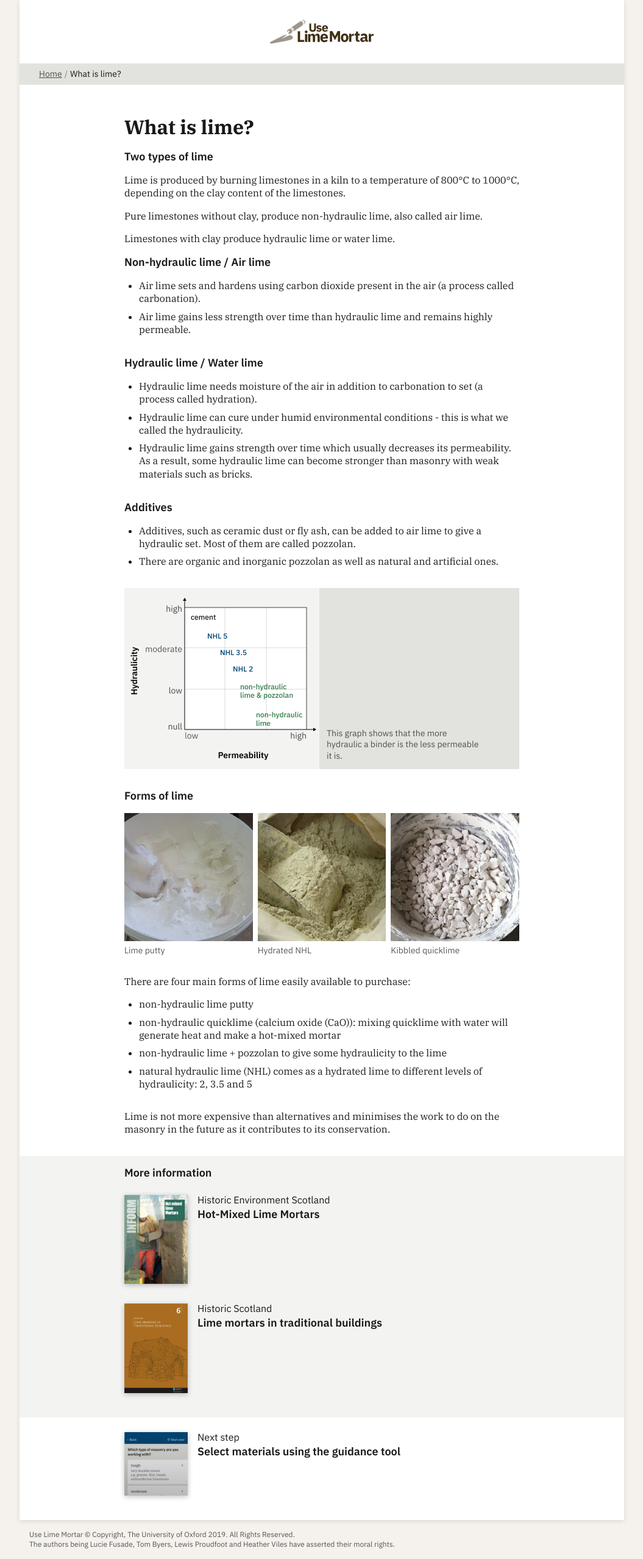
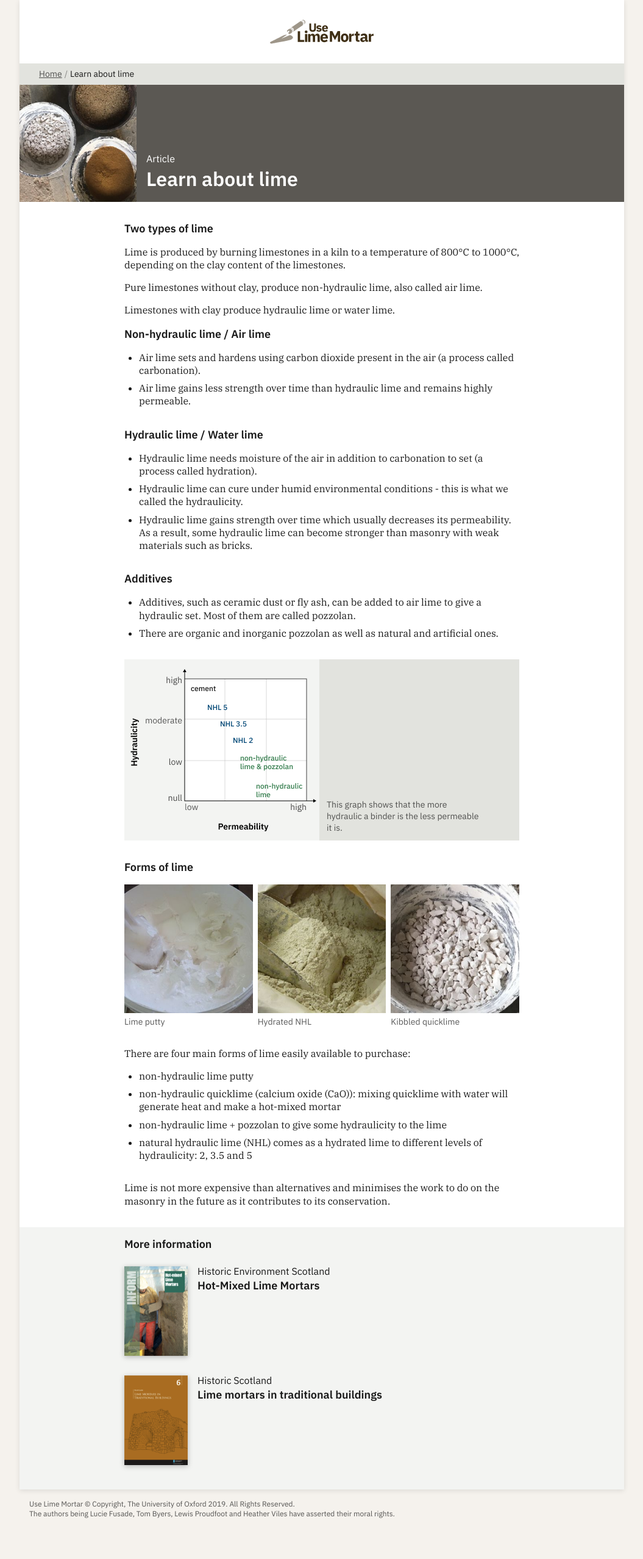
Before and after one commit to LucieFu/uselimemortar, a Jekyll site: the page built from _articles/learn-about-lime.md, in a window 1280 px wide. Shown: the whole page at 61% size, without its empty margins (112-1167 px from the left). Built offline with Jekyll 4.4.1, drawn with Linux system fonts in a browser that asks for light colours; after the commit the page ends 2506 px from its top, so only the background shows below that.

Commit message:
Add headers to all three pages

```diff
--- a/_articles/types-of-lime.md
+++ b/_articles/learn-about-lime.md
@@ -1,9 +1,10 @@
 ---
 layout: article
-meta-title: What is Lime? | Hydraulic, non-hydraulic & additives | uselimemortar.com
-title: What is lime?
-description: "All about different types of lime"
-permalink: article/types-of-lime/
+meta-title: Learn about lime | Hydraulic, non-hydraulic & additives | uselimemortar.com
+title: Learn about lime
+header-image: /images/material-buckets.jpg
+header-image-description: Different types of lime
+permalink: article/learn-about-lime/
 resources:
   - source: Historic Environment Scotland
     title: Hot-Mixed Lime Mortars
@@ -20,11 +21,7 @@ forms-of-lime:
     description: Hydrated NHL
   - url: kibbled-quicklime.jpg
     description: Kibbled quicklime
-next-step:
-  source: Next step
-  title: Select materials using the guidance tool
-  image: type-of-masonry.jpg
-  href: /guidance-tool/
+
 ---
 
 ## Two types of lime
--- /dev/null
+++ b/_includes/page-header.html
@@ -0,0 +1,9 @@
+<div class="full-width">
+  <header class="header">
+    <img class="header__image" src="{{ include.header-image }}" alt="{{ include.header-image-description }}"/>
+    <div class="header__text">
+      <h3 class="header__label">{{ include.content-type }}</h3>
+      <h1 class="header__title">{{ include.title }}</h1>
+    </div>
+  </header>
+</div>
--- a/_layouts/article.html
+++ b/_layouts/article.html
@@ -2,13 +2,17 @@
 layout: default
 ---
 
+{% include page-header.html
+  content-type="Article"
+  title=page.title
+  header-image=page.header-image
+  header-image-description=page.header-image-description
+%}
+
 <div class="px-16 partial-width">
-  <header class="article-header">
-    <h1 class="article-header__title">{{ page.title }}</h1>
-  </header>
-  <main class="article-body">
+  <article class="article-body">
     {{ content }}
-  </main>
+  </article>
 </div>
 
 {% if page.resources %}
--- a/css/main.css
+++ b/css/main.css
@@ -198,15 +198,46 @@ a { color: #014776; }
   margin: 0 auto;
 }
 
-.article-header {
-  margin-bottom: 16px;
-  padding-top: 48px;
+.header {
+  display: flex;
+  margin-bottom: 32px;
+  align-items: flex-end;
+  background-color: #5B5853;
 }
-.article-header__title {
-  font-family: "IBM Plex Serif", Georgia, serif;
-  font-size: 32px;
-  font-weight: 700;
+
+.header__image {
+  max-width: 120px;
 }
+
+.header__text {
+  padding: 16px;
+}
+.header__label {
+  font-family: "IBM Plex Sans", sans-serif;
+  margin: 0;
+  margin-bottom: 4px;
+  padding: 0;
+  font-size: 16px;
+  color: rgba(255,255,255,1);
+  font-weight: 400;
+  line-height: 1;
+}
+.header__title {
+  color: white;
+  margin: 0;
+  padding: 0;
+  font-size: 24px;
+}
+
+@media (min-width: 768px) {
+  .header__image {
+    max-width: 192px;
+  }
+  .header__title {
+    font-size: 32px;
+  }
+}
+
 .article-body {
   margin-bottom: 32px;
 }
@@ -319,16 +350,6 @@ a { color: #014776; }
   background-size: cover;
 }
 
-.link-tile--lime {
-  background-image: linear-gradient(rgba(0,0,0,0.2), rgba(0,0,0,.85)), url('/images/material-buckets.jpg');
-}
-.link-tile--workmanship {
-  background-image: linear-gradient(rgba(0,0,0,0.2), rgba(0,0,0,.85)), url('/images/workmanship.jpg');
-}
-.link-tile--materials {
-  background-image: linear-gradient(rgba(0,0,0,0.2), rgba(0,0,0,.85)), url('/images/materials.jpg');
-}
-
 .section-links {
   padding: 64px 48px;
   background-color: rgba(63,47,21,.05)
```
Also changed, not shown: guidance-tool.html (+10 -3 lines), index.html (+4 -4 lines), workmanship.html (+9 -0 lines).
